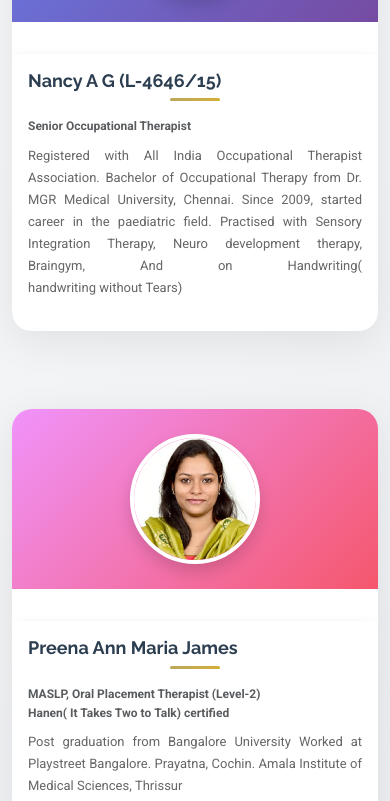
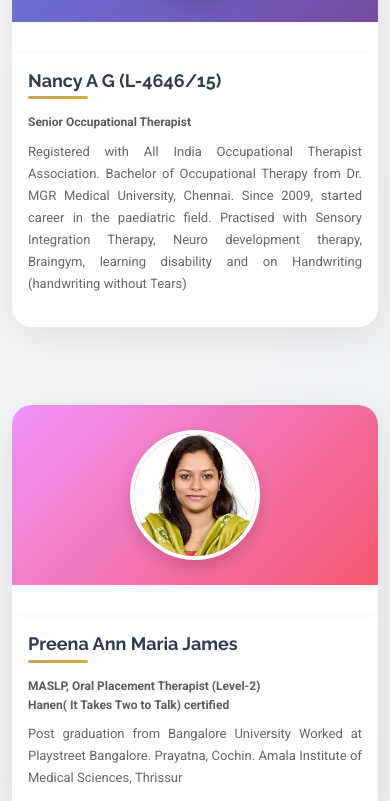
Before and after one commit to arshaqu/Milestones, a plain HTML site: page index.html in a window 390 px wide. Shown: the part 9417-10218 px from the top of the page. Drawn offline with nearby package versions, Linux system fonts and the light colour scheme.

Commit message:
updated the out team

```diff
--- a/assets/css/main.css
+++ b/assets/css/main.css
@@ -438,7 +438,6 @@ h6 {
 .team .member:hover .pic img {
   transform: scale(1.05);
 }
-
 /* Member Details - Flexible height */
 .team .member .member-details {
   padding: 25px;
@@ -452,19 +451,19 @@ h6 {
 .team .member .member-details h4 {
   font-size: 20px;
   color: #2c3e50;
-  margin-bottom: 8px;
+  margin-bottom: 12px; /* slightly increased spacing for underline clarity */
   font-weight: 700;
   position: relative;
-  display: inline-block;
-  padding-bottom: 10px;
+  display: inline-block; /* underline sticks to text width */
+  padding-bottom: 8px;
 }
 
 .team .member .member-details h4::after {
   content: '';
   position: absolute;
   bottom: 0;
-  left: 0;
-  width: 50px;
+  left: 0; /* underline starts from the left */
+  width: 60px; /* adjust underline length */
   height: 3px;
   background: linear-gradient(90deg, #bca65d, #d4af37);
   border-radius: 2px;
@@ -475,7 +474,7 @@ h6 {
   color: #7f8c8d;
   font-size: 13px;
   font-weight: 600;
-  margin: 12px 0 15px;
+  margin: 10px 0 15px;
   line-height: 1.6;
   font-style: normal;
 }
@@ -488,6 +487,7 @@ h6 {
   margin-bottom: auto;
   flex-grow: 1;
 }
+
 
 /* Decorative Elements */
 .team .member::before {
@@ -521,7 +521,6 @@ h6 {
     height: 140px;
   }
 }
-
 @media (max-width: 768px) {
   .team.section {
     padding: 60px 0;
@@ -555,12 +554,12 @@ h6 {
 
   .team .member .member-details {
     padding: 25px;
-    text-align: center;
+    text-align: center; /* text centered */
   }
 
   .team .member .member-details h4::after {
-    left: 50%;
-    transform: translateX(-50%);
+    left: 0;   /* underline starts from left */
+    transform: none; /* remove centering */
   }
 
   .team .member .member-details p {
--- a/index.html
+++ b/index.html
@@ -482,7 +482,7 @@
       Registered with All India Occupational Therapist Association.
       Bachelor of Occupational Therapy from Dr. MGR Medical University, Chennai.
       Since 2009, started career in the paediatric field.
-      Practised with Sensory Integration Therapy, Neuro development therapy, Braingym, And on Handwriting( handwriting without Tears)
+      Practised with Sensory Integration Therapy, Neuro development therapy, Braingym, learning disability and on Handwriting (handwriting without Tears)
     </p>
 
   </div>
@@ -667,7 +667,7 @@
   <ul>
     <li><i class="bi bi-chevron-right"></i> <a href="#">Speech Therapy</a></li>
     <li><i class="bi bi-chevron-right"></i> <a href="#">Occupational Therapy</a></li>
-    <li><i class="bi bi-chevron-right"></i> <a href="#">Social Skills Training</a></li>
+    <li><i class="bi bi-chevron-right"></i> <a href="#">psychology </a></li>
     <li><i class="bi bi-chevron-right"></i> <a href="#">Special Education</a></li>
   </ul>
 </div>
```
